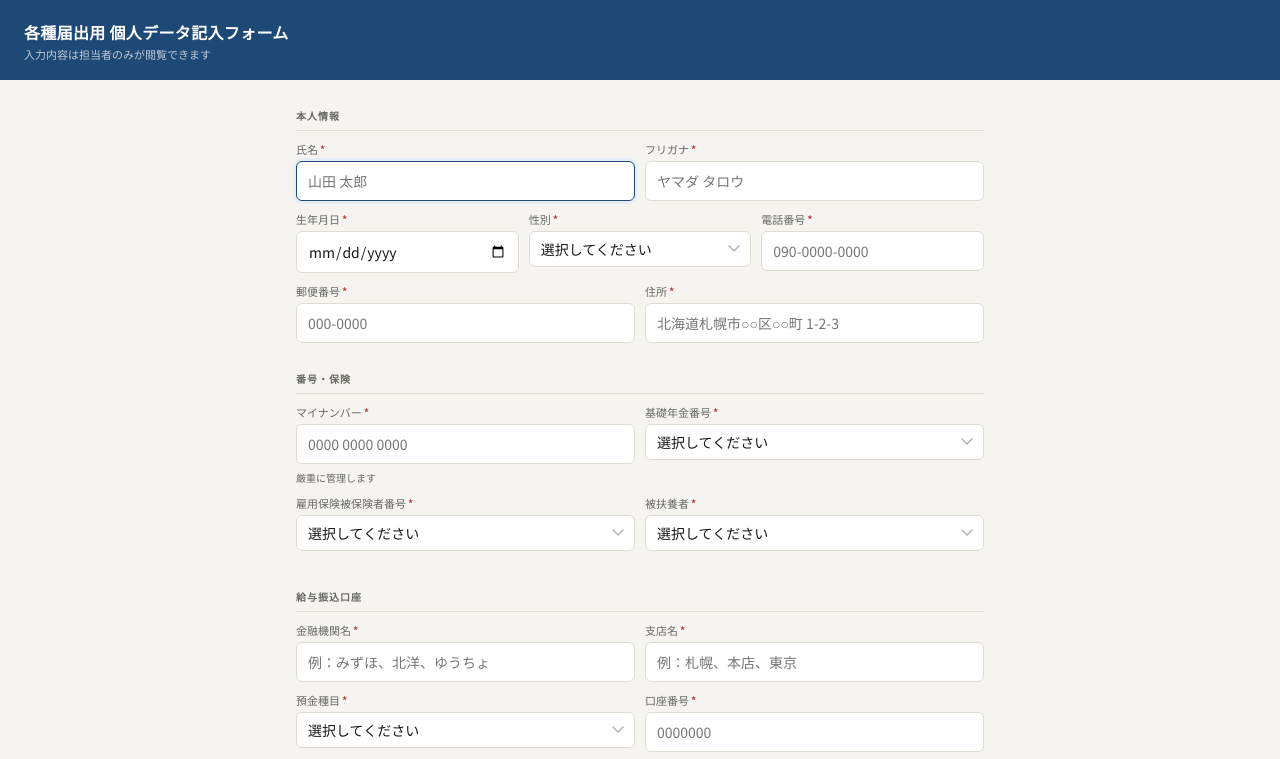
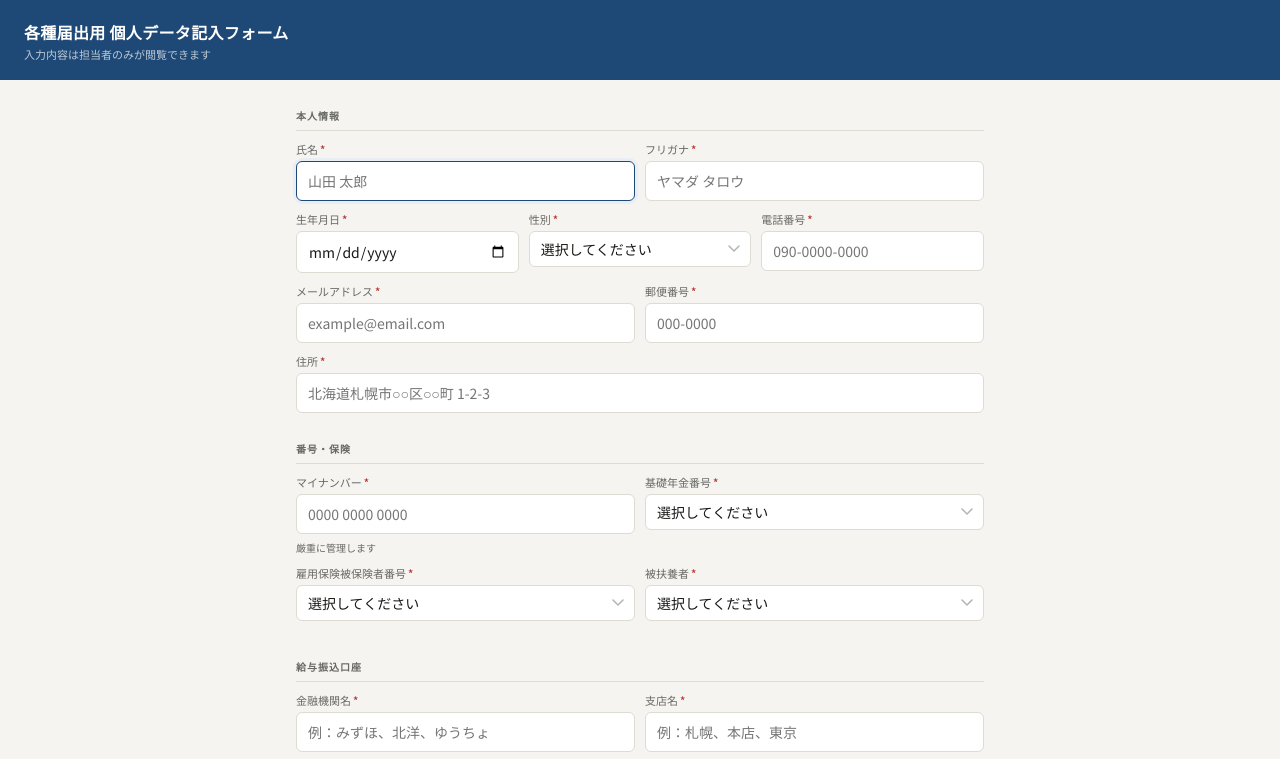
Before and after one commit to chibanittsu/kojindate, a plain HTML site: page index.html in a window 1280 px wide. Both pictures are taken after a click on the button "回答を送信する". Shown: the top 759 px of the page. Drawn offline with Linux system fonts and the light colour scheme.

Commit message:
Add files via upload

```diff
--- a/index.html
+++ b/index.html
@@ -37,7 +37,7 @@ body{font-family:'Noto Sans JP',sans-serif;background:var(--bg);color:var(--text
 .field label .req{color:var(--danger);margin-left:2px}
 .field .hint{font-size:10px;color:var(--muted);margin-top:2px}
 
-input[type=text],input[type=date],input[type=tel],select{
+input[type=text],input[type=date],input[type=tel],input[type=email],select{
   font-family:'Noto Sans JP',sans-serif;font-size:14px;
   border:1px solid var(--border);border-radius:6px;padding:9px 11px;
   background:var(--surface);color:var(--text);transition:border-color .15s;outline:none;width:100%
@@ -136,9 +136,15 @@
   </div>
   <div class="row cols2">
     <div class="field">
+      <label>メールアドレス<span class="req">*</span></label>
+      <input type="email" id="email" placeholder="example@email.com">
+    </div>
+    <div class="field">
       <label>郵便番号<span class="req">*</span></label>
       <input type="text" id="zip" placeholder="000-0000">
     </div>
+  </div>
+  <div class="row">
     <div class="field">
       <label>住所<span class="req">*</span></label>
       <input type="text" id="addr" placeholder="北海道札幌市○○区○○町 1-2-3">
@@ -330,7 +336,7 @@ async function submitForm() {
 
   const required = [
     ['name','氏名'],['kana','フリガナ'],['dob','生年月日'],['gender','性別'],
-    ['tel','電話番号'],['zip','郵便番号'],['addr','住所'],
+    ['tel','電話番号'],['email','メールアドレス'],['zip','郵便番号'],['addr','住所'],
     ['mynum','マイナンバー'],['has_dep','被扶養者'],
     ['bank_name','金融機関名'],['bank_branch','支店名'],['bank_type','預金種目'],
     ['bank_number','口座番号'],['bank_holder','口座名義']
@@ -350,7 +356,7 @@ async function submitForm() {
 
   const payload = {
     name:v('name'), kana:v('kana'), dob:v('dob'), gender:v('gender'),
-    tel:v('tel'), zip:v('zip'), addr:v('addr'), mynum:v('mynum'),
+    tel:v('tel'), email:v('email'), zip:v('zip'), addr:v('addr'), mynum:v('mynum'),
     pension:pension_val, employ_ins:employ_ins_val, has_dep:v('has_dep'),
     bank_name:v('bank_name'), bank_code:v('bank_code'),
     bank_branch:v('bank_branch'), branch_code:v('branch_code'),
@@ -379,7 +385,7 @@ function showStatus(msg, type) {
 }
 
 function resetForm() {
-  ['kana','name','tel','zip','addr','mynum','pension','employ_ins',
+  ['kana','name','tel','email','zip','addr','mynum','pension','employ_ins',
    'bank_name','bank_code','bank_branch','branch_code','bank_number','bank_holder'].forEach(id => {
     const el = document.getElementById(id); if(el) el.value = '';
   });
```
